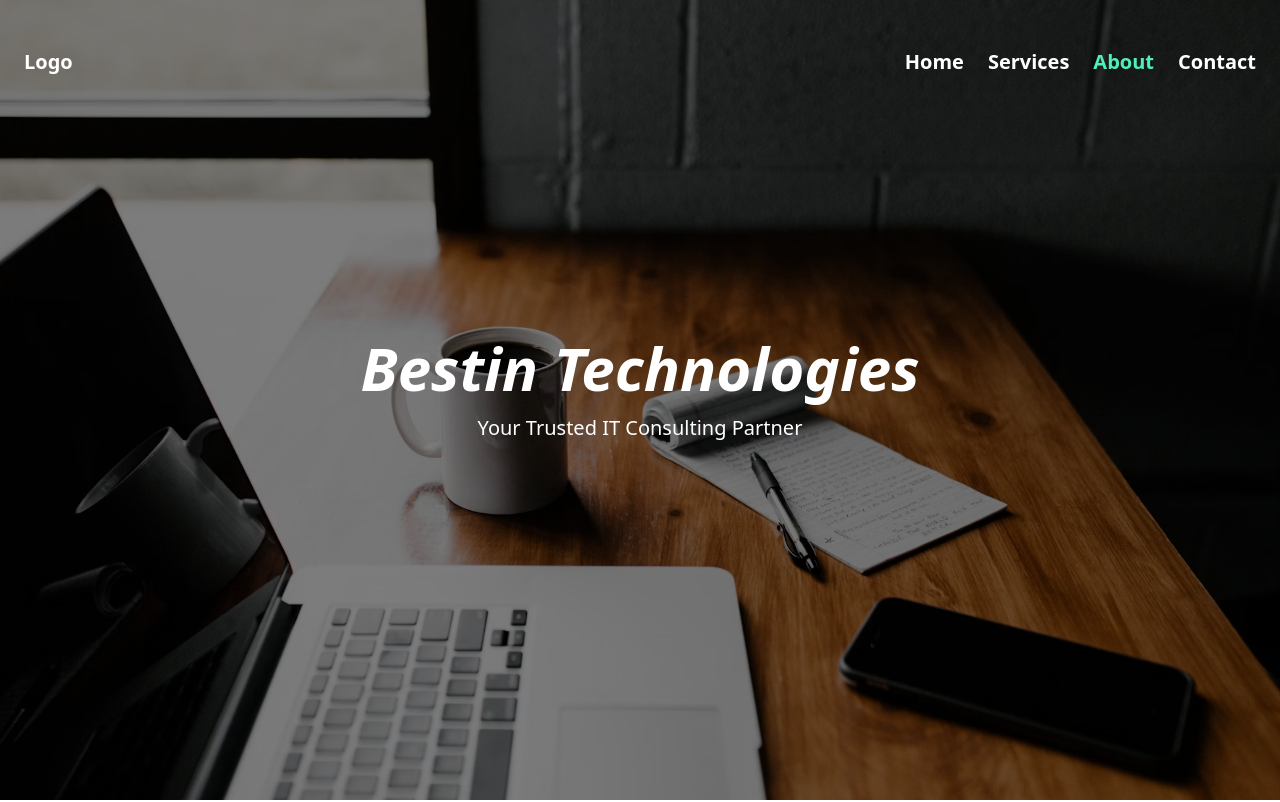
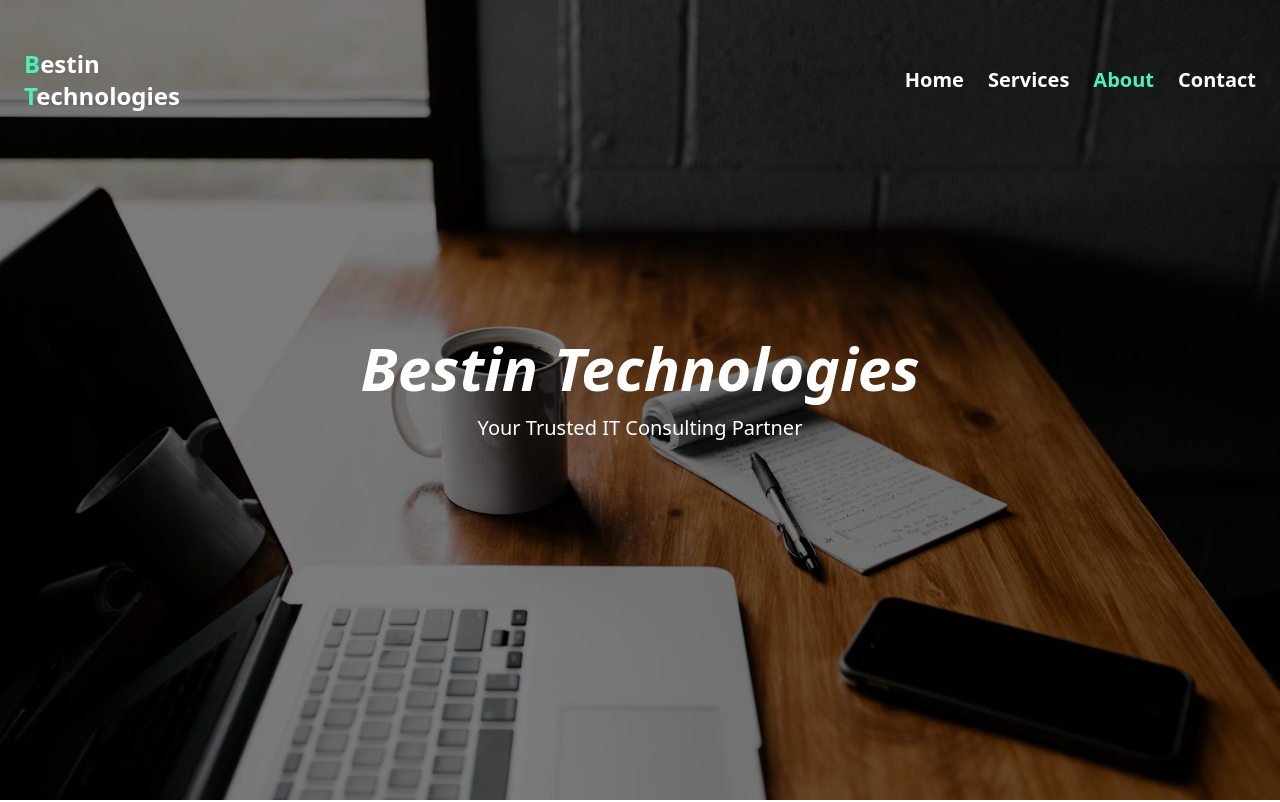
Before and after one commit to Nithya019/Bestin_Technologies, a Next.js app: page /about in a window 1280 px wide. Shown: the top 802 px of the page. Built offline with nearby package versions, Linux system fonts and the light colour scheme.

Commit message:
Navbar changes

```diff
--- a/app/layout.tsx
+++ b/app/layout.tsx
@@ -1,5 +1,5 @@
 import type { Metadata } from "next";
-import { Roboto, Geist_Mono } from "next/font/google";
+import { Roboto } from "next/font/google";
 import "./globals.css";
 import Navbar from "../components/Navbar";
 import Footer from "../components/Footer";
@@ -10,11 +10,6 @@ const roboto = Roboto({
   style: ["normal", "italic"],
   display: "swap",
   variable: "--font-roboto",
-});
-
-const geistMono = Geist_Mono({
-  variable: "--font-geist-mono",
-  subsets: ["latin"],
 });
 
 export const metadata: Metadata = {
--- a/components/Navbar.js
+++ b/components/Navbar.js
@@ -22,15 +22,23 @@ export default function Navbar() {
   return (
     <nav
       className={`fixed top-0 w-full z-50 transition-all duration-300 ${
-        navBg ? "bg-black/[.50] py-6 bg-opacity-1 shadow-lg text-white" : "bg-transparent text-white py-12"
+        navBg
+          ? "bg-black/[.50] py-6 bg-opacity-1 shadow-lg text-white"
+          : "bg-transparent text-white py-12"
       }`}
     >
       <div className="max-w-7xl mx-auto px-6 flex justify-between items-center text-xl">
-        <Link href="/" className="text-xl font-bold">
-          Logo
+        <Link href="/" className="text-2xl font-bold">
+          <div>
+            <p>
+              <span className="text-[#4ff0b7]">B</span>estin
+            </p>
+            <p>
+              <span className="text-[#4ff0b7]">T</span>echnologies
+            </p>
+          </div>
         </Link>
         <ul className="flex space-x-6">
-
           <NavLinks />
         </ul>
       </div>
```
Also changed, not shown: app/about/page.js (+1 -7 lines), public/images/logo.jpg (added).
